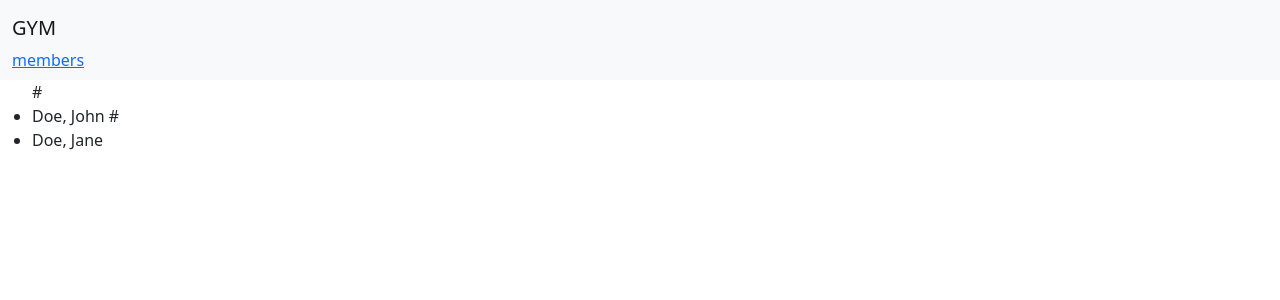
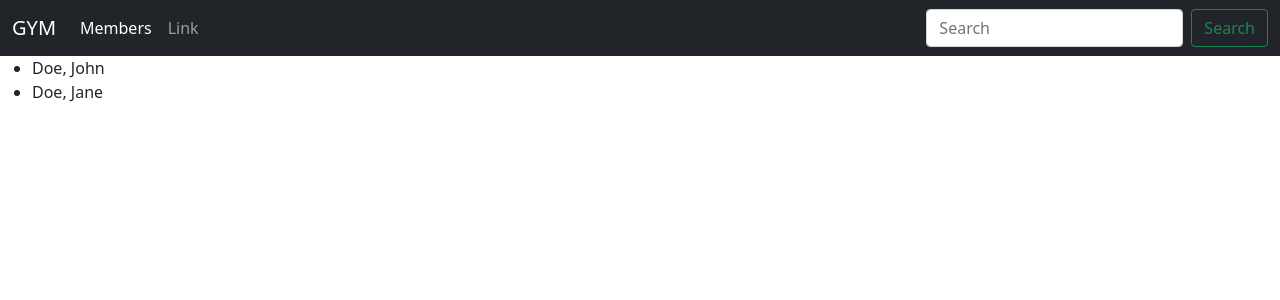
Before and after one commit to patricioavero/coderhouse-project, a Django app: page /members/ in a window 1280 px wide. Shown: the top 300 px of the page. Run offline with Django 4.2, Linux system fonts and the light colour scheme; data comes from the database, SQL or seed files in the repository.

Commit message:
Recap to start again

```diff
--- a/crud/admin.py
+++ b/crud/admin.py
@@ -1,6 +1,4 @@
-from socketserver import ThreadingTCPServer
 from django.contrib import admin
-
 from crud.models import member, staff, training, user
 
 # Register your models here.
--- a/crud/templates/base.html
+++ b/crud/templates/base.html
@@ -11,13 +11,37 @@
 
 <body>
 
-    <nav class="navbar navbar-light bg-light">
+    <nav class="navbar navbar-expand-lg navbar-dark bg-dark">
         <div class="container-fluid">
-          <a class="navbar-brand" href="">GYM</a>
+            <a class="navbar-brand" href="#">GYM</a>
+
+            <button class="navbar-toggler" type="button" data-bs-toggle="collapse" data-bs-target="#navbarSupportedContent" aria-controls="navbarSupportedContent" aria-expanded="false" aria-label="Toggle navigation">
+                <span class="navbar-toggler-icon"></span>
+            </button>
+
+            <div class="collapse navbar-collapse" id="navbarSupportedContent">
+                <ul class="navbar-nav me-auto mb-2 mb-lg-0">
+
+                    <li class="nav-item">
+                        <a class="nav-link active" aria-current="page" href="/members">Members</a>
+                    </li>
+
+                    <li class="nav-item">
+                        <a class="nav-link" href="#">Link</a>
+                    </li>
+
+                    <li class="nav-item dropdown">
+                </ul>
+
+                    <form class="d-flex">
+
+                        <input class="form-control me-2" type="search" placeholder="Search" aria-label="Search">
+                        <button class="btn btn-outline-success" type="submit">Search</button>
+
+                    </form>
+
+            </div>
         </div>
-        <div class="container-fluid">
-            <a class="navbar-link" href="members">members</a>
-          </div>
     </nav>
 
     {% block body %}
--- a/crud/templates/members.html
+++ b/crud/templates/members.html
@@ -7,7 +7,7 @@
 <div>
     <ul>
         {% for member in members%}
-            #<li>{{member.last_name}}, {{member.first_name}}
+            <li>{{member.last_name}}, {{member.first_name}}
         {% endfor %}
     </ul>
 </div>
--- a/crud/urls.py
+++ b/crud/urls.py
@@ -2,6 +2,6 @@ from django.urls import path
 from . import views
 
 urlpatterns = [
-    path('', views.home),
+    path('', views.base),
     path('members/', views.members)
 ]
--- a/crud/views.py
+++ b/crud/views.py
@@ -3,8 +3,8 @@ from .models import member
 
 # Create your views here.
 
-def home(request):
-    return render(request, 'home.html')
+def base(request):
+    return render(request, 'base.html')
 
 def members(request):
     r_members_list = member.objects.all()
```
Also changed, not shown: crud/templates/home.html (deleted, +0 -20 lines).
